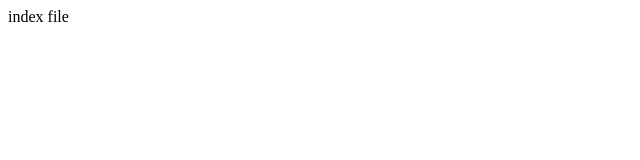
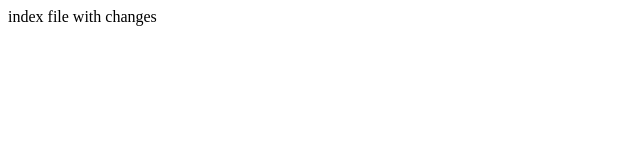
Before and after one commit to hardy-navadiya/test, a plain HTML site: page index.html in a window 1280 px wide. Shown: the whole page, without its empty margins (0-640 px from the left). Drawn offline with Linux system fonts and the light colour scheme.

Commit message:
second commit

```diff
--- a/index.html
+++ b/index.html
@@ -6,6 +6,6 @@
 	<title></title>
 </head>
 <body>
-	index file
+	index file with changes
 </body>
 </html>
```
